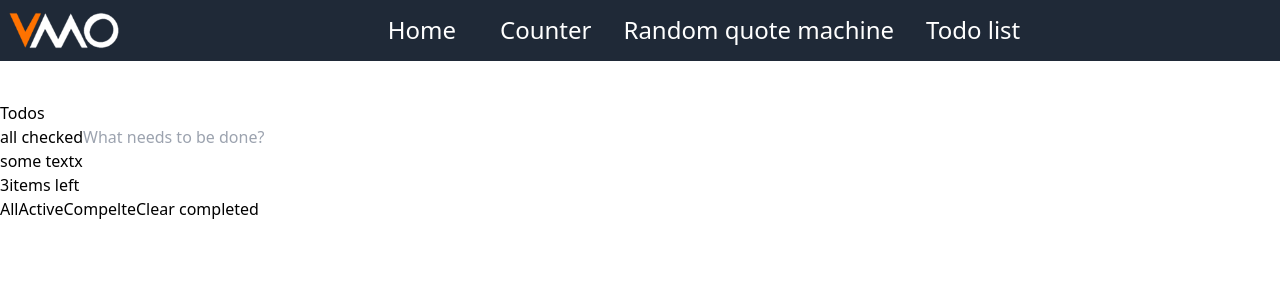
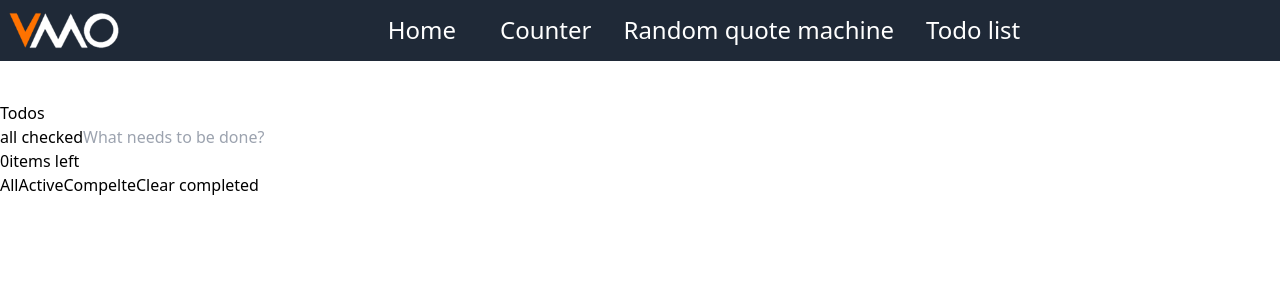
Before and after one commit to khanhld5/react-demo-app, a React (Create React App) app: page /todolist in a window 1280 px wide. Shown: the top 300 px of the page. Built offline with nearby package versions, Linux system fonts and the light colour scheme.

Commit message:
[LDK] update todo list logical

```diff
--- a/package.json
+++ b/package.json
@@ -5,6 +5,8 @@
   "dependencies": {
     "@craco/craco": "^6.1.1",
     "@fortawesome/fontawesome-svg-core": "^1.2.35",
+    "@fortawesome/free-brands-svg-icons": "^5.15.3",
+    "@fortawesome/free-regular-svg-icons": "^5.15.3",
     "@fortawesome/free-solid-svg-icons": "^5.15.3",
     "@fortawesome/react-fontawesome": "^0.1.14",
     "@testing-library/jest-dom": "^5.11.10",
--- a/src/Component/To-Do-App/filterContain.jsx
+++ b/src/Component/To-Do-App/filterContain.jsx
@@ -1,16 +1,29 @@
 import React from "react";
 function FilterContain(props) {
+  const taskCount = (list) => {
+    let count = 0;
+    if (list.length)
+      count = list.reduce(
+        (count, item) => (item.done === false ? (count += 1) : count),
+        0
+      );
+    return count;
+  };
   return (
     <div className="filter_contain">
       <p>
-        <span>3</span>
+        <span>{taskCount(props.list)}</span>
         <span>items left</span>
       </p>
       <div className="filter">
-        <button>All</button>
-        <button>Active</button>
-        <button>Compelte</button>
-        <button>Clear completed</button>
+        <button onClick={() => props.handleChangeFilter("all")}>All</button>
+        <button onClick={() => props.handleChangeFilter("active")}>
+          Active
+        </button>
+        <button onClick={() => props.handleChangeFilter("complete")}>
+          Compelte
+        </button>
+        <button onClick={props.handleClearComplete}>Clear completed</button>
       </div>
     </div>
   );
--- a/src/Component/To-Do-App/inputField.jsx
+++ b/src/Component/To-Do-App/inputField.jsx
@@ -1,17 +1,20 @@
 import React from "react";
 
-function ToDoList(props) {
+function InputField(props) {
   return (
-    <form className="input-field">
-      <button>all checked</button>
+    <form className="input-field" onSubmit={props.handleSubmit}>
+      <button type="button" onClick={props.handleAllDone}>
+        all checked
+      </button>
       <input
         type="text"
         name="todo"
         id="todoInput"
         placeholder="What needs to be done?"
+        onChange={props.handleInputChange}
+        value={props.value}
       />
-      <button type="submit" hidden onSubmit={props.handleSubmit}></button>
     </form>
   );
 }
-export default ToDoList;
+export default InputField;
--- a/src/Component/To-Do-App/toDoContain.jsx
+++ b/src/Component/To-Do-App/toDoContain.jsx
@@ -6,31 +6,107 @@ import InputField from "./inputField";
 class ToDoContain extends Component {
   constructor(props) {
     super(props);
-    this.state = { toDoList: [] };
-    this.inputTodo = React.createRef();
+    this.state = {
+      toDoList: [],
+      inputTodo: "",
+      editTodo: "",
+      filter: "all",
+    };
   }
+  handleInputChange = (e) => {
+    const value = e.target.value;
+    if (value.length) this.setState({ inputTodo: value });
+  };
+  handleEditChange = (e) => {
+    const value = e.target.value;
+    if (value.length) this.setState({ editTodo: value });
+  };
   handleSubmit = (e) => {
     e.preventDefault();
     const state = this.state;
-    if (this.inputTodo.current.value) {
-      const id = state.toDoList[state.toDoList.length - 1].id;
+    const list = state.toDoList;
+    if (state.inputTodo.length) {
+      let id = 0;
+      if (list.length) id = list[list.length - 1].id + 1;
+      list.push({ id: id, done: false, title: state.inputTodo });
       this.setState({
-        toDoList: { id: id ? id + 1 : 0, done: false, title: e.target.value },
+        toDoList: list,
       });
     }
-    console.log(state.toDoList);
+    this.setState({ inputTodo: "" });
+  };
+  handleEditSubmit = (index) => {
+    const state = this.state;
+    const list = state.toDoList;
+    if (state.editTodo.length) {
+      list[index].title = state.editTodo;
+      this.setState({ toDoList: list });
+    }
+  };
+  handleRemove = (index) => {
+    const state = this.state;
+    const list = state.toDoList;
+    list.splice(index, 1);
+    this.setState({ toDoList: list });
+  };
+  handleDone = (index) => {
+    const state = this.state;
+    const list = state.toDoList;
+    list[index].done = !list[index].done;
+    this.setState({ toDoList: list });
+  };
+  handleAllDone = () => {
+    const state = this.state;
+    const list = state.toDoList;
+    if (list.some((item) => item.done === false)) {
+      for (let i = 0; i < list.length; i++) {
+        list[i].done = true;
+      }
+    } else if (list.every((item) => item.done === true)) {
+      for (let i = 0; i < list.length; i++) {
+        list[i].done = false;
+      }
+    }
+    this.setState({ toDoList: list });
+  };
+  handleChangeFilter = (filter) => {
+    if (filter !== this.state.filter) this.setState({ filter: filter });
+  };
+  handleClearComplete = () => {
+    const state = this.state;
+    const list = state.toDoList;
+    const newList = list.filter((item) => item.done === false);
+    this.setState({ toDoList: newList });
   };
   render() {
+    const state = this.state;
+    const list = state.toDoList;
+    const filter = state.filter;
+
     return (
       <div className="display_todo">
         <h1>Todos</h1>
         <section>
           <InputField
             handleSubmit={this.handleSubmit}
-            ref={this.inputTodo}
+            handleInputChange={this.handleInputChange}
+            handleAllDone={this.handleAllDone}
+            value={state.inputTodo}
           ></InputField>
-          <ToDoList></ToDoList>
-          <FilterContain></FilterContain>
+          <ToDoList
+            list={list}
+            filter={filter}
+            editValue={state.editTodo}
+            handleChange={this.handleEditChange}
+            handleSubmit={this.handleEditSubmit}
+            handleDone={this.handleDone}
+            handleRemove={this.handleRemove}
+          ></ToDoList>
+          <FilterContain
+            list={list}
+            handleChangeFilter={this.handleChangeFilter}
+            handleClearComplete={this.handleClearComplete}
+          ></FilterContain>
         </section>
       </div>
     );
--- a/src/Component/To-Do-App/toDoList.jsx
+++ b/src/Component/To-Do-App/toDoList.jsx
@@ -1,13 +1,80 @@
-import React from "react";
+import React, { useRef } from "react";
+import { library } from "@fortawesome/fontawesome-svg-core";
+import { FontAwesomeIcon } from "@fortawesome/react-fontawesome";
+import { faCheckCircle } from "@fortawesome/free-solid-svg-icons";
+import { faCheckCircle as faCheckCircleRegular } from "@fortawesome/free-regular-svg-icons";
+
+library.add(faCheckCircle, faCheckCircleRegular);
+
 function ToDoList(props) {
+  const list = props.list;
+  const editInput = useRef();
+  const handleEdit = (node) => {
+    node.children[3].focus();
+  };
+  const filter = (filter, list) => {
+    let filterList = [];
+    switch (filter) {
+      case "all":
+        filterList = [...list];
+        break;
+      case "active":
+        filterList = list.filter((item) => item.done === false);
+        break;
+      case "complete":
+        filterList = list.filter((item) => item.done === true);
+        break;
+      default:
+        filterList = [];
+        break;
+    }
+    return filterList;
+  };
   return (
-    <ul>
-      <li>
-        <input type="checkbox" hidden />
-        <label>some text</label>
-        <button>x</button>
-        <input type="text" className="edit" />
-      </li>
+    <ul ref={editInput}>
+      {list.length
+        ? filter(props.filter, list).map((item, index) => {
+            return (
+              <li key={item.id}>
+                <form
+                  onSubmit={(e) => {
+                    e.preventDefault();
+                    props.handleSubmit(index);
+                  }}
+                >
+                  <FontAwesomeIcon
+                    icon={[`${item.done ? "fas" : "far"}`, "check-circle"]}
+                    onClick={() => props.handleDone(index)}
+                  ></FontAwesomeIcon>
+                  <label
+                    onDoubleClick={() =>
+                      handleEdit(editInput.current.children[index].firstChild)
+                    }
+                  >
+                    {item.title}
+                  </label>
+                  <button
+                    onClick={(e) => {
+                      e.preventDefault();
+                      props.handleRemove(index);
+                    }}
+                    className="inline-block px-2 mx-5 rounded bg-gray-600 focus:outline-none text-white"
+                  >
+                    x
+                  </button>
+                  <input
+                    type="text"
+                    className="edit"
+                    value={
+                      props.editValue.length ? props.editValue : item.title
+                    }
+                    onChange={props.handleChange}
+                  />
+                </form>
+              </li>
+            );
+          })
+        : ""}
     </ul>
   );
 }
```
Also changed, not shown: 1 other file (tests, documents, lock files or other folders).
